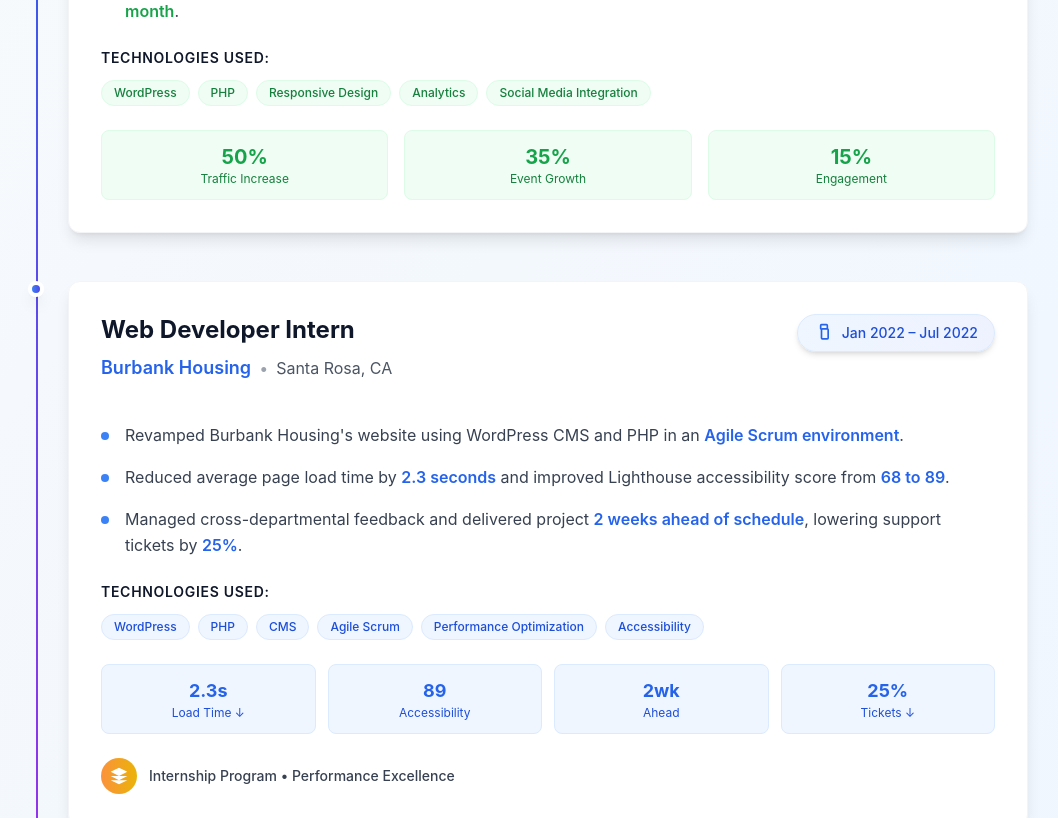
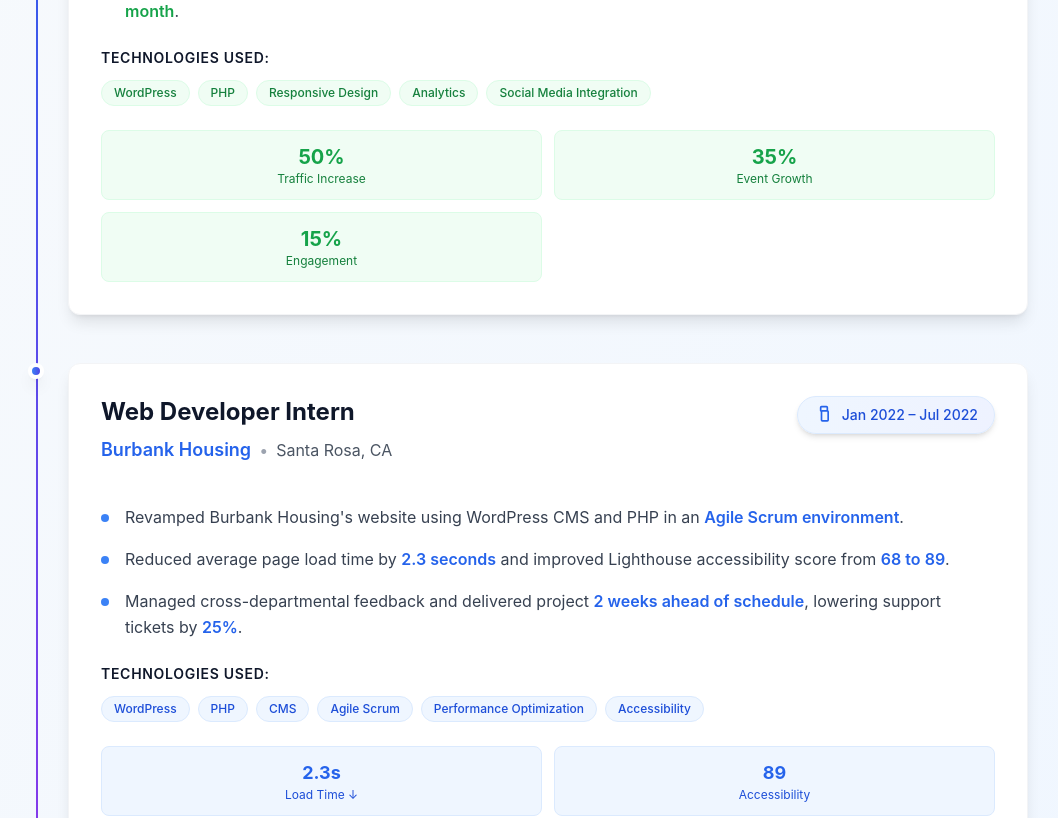
Before and after one commit to sonam-git/sj-portfolio, a React (Vite) app: page / in a window 1280 px wide. Shown: the part 6160-6978 px from the top of the page, without its empty margins (156-1214 px from the left). Built offline with nearby package versions, Linux system fonts and the light colour scheme.

Commit message:
Ui updated for home

```diff
--- a/src/components/Home.tsx
+++ b/src/components/Home.tsx
@@ -352,7 +352,7 @@ const Home: React.FC = () => {
                     </div>
 
                     {/* Impact Metrics */}
-                    <div className="mt-6 grid grid-cols-3 gap-4">
+                    <div className="mt-6 grid grid-cols-2 gap-3">
                       <div className="text-center bg-green-50 dark:bg-green-900/20 rounded-lg p-3 border border-green-100 dark:border-green-800">
                         <div className="text-xl font-bold text-green-600 dark:text-green-400">50%</div>
                         <div className="text-xs text-green-700 dark:text-green-300">Traffic Increase</div>
@@ -439,7 +439,7 @@ const Home: React.FC = () => {
                     </div>
 
                     {/* Impact Metrics */}
-                    <div className="mt-6 grid grid-cols-4 gap-3">
+                    <div className="mt-6 grid grid-cols-2 gap-3">
                       <div className="text-center bg-blue-50 dark:bg-blue-900/20 rounded-lg p-3 border border-blue-100 dark:border-blue-800">
                         <div className="text-lg font-bold text-blue-600 dark:text-blue-400">2.3s</div>
                         <div className="text-xs text-blue-700 dark:text-blue-300">Load Time ↓</div>
```
